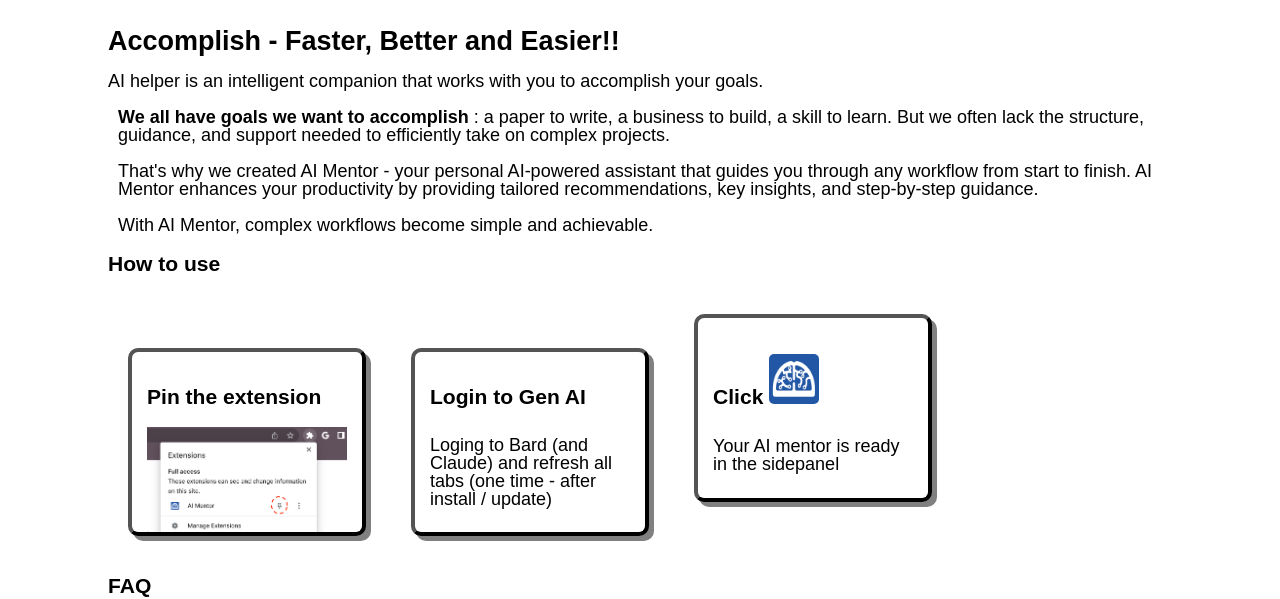
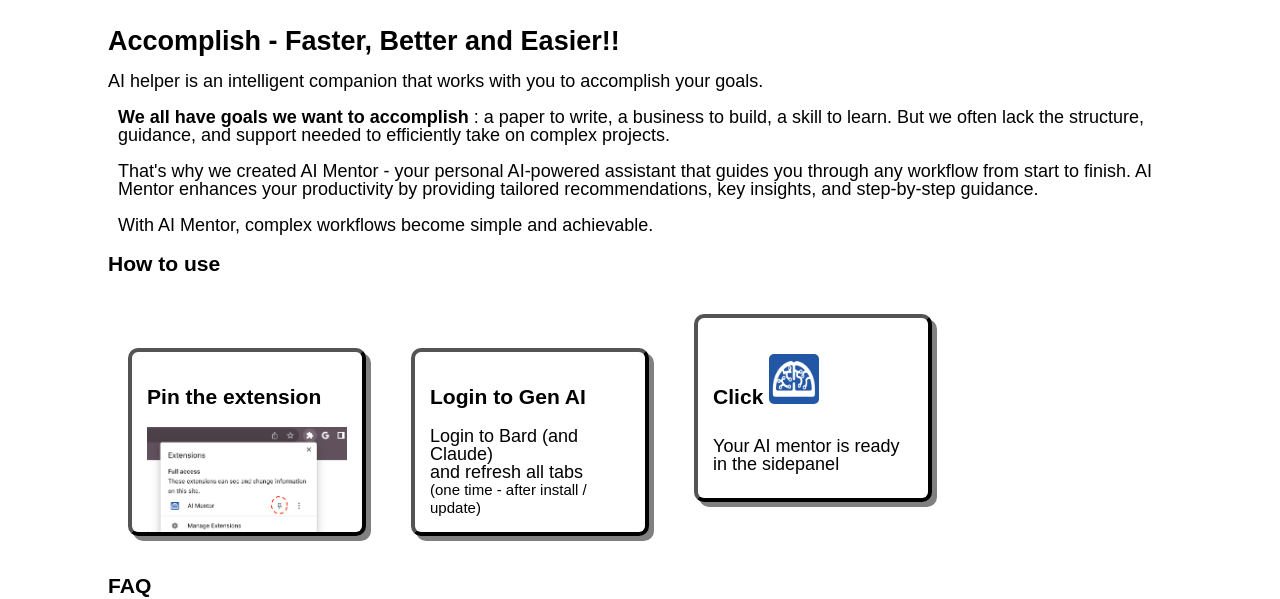
Before and after one commit to AIhelp-guru/share, a plain HTML site: page welcome.html in a window 1280 px wide. Shown: the part 203-802 px from the top of the page. Drawn offline with Linux system fonts and the light colour scheme.

Commit message:
Update welcome.html

```diff
--- a/welcome.html
+++ b/welcome.html
@@ -44,7 +44,7 @@
         <h3>How to use</h3>
         <div class="steps"> <h3>Pin the extension</b></h3><img src="pin_extension.png" style="    width: 200px;
             vertical-align: middle;"/></div>
-        <div class="steps"> <h3>Login to Gen AI </h3> Loging to Bard (and Claude) and refresh all tabs (one time - after install / update) <br></div>
+        <div class="steps"> <h3>Login to Gen AI </h3> Login to Bard (and Claude) <br>and refresh all tabs <br><small>(one time - after install / update)</small> <br></div>
         <div class="steps"><h3>Click <img style="width:50px;border-radius:5px" src='aihelp_128.png' /></h3> Your AI mentor is ready in the sidepanel</div>
 
         <h3>FAQ</h3>
```
